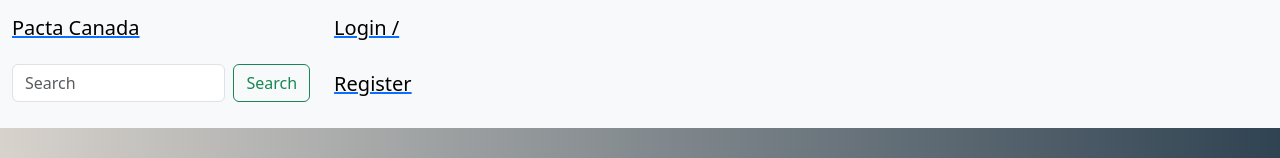
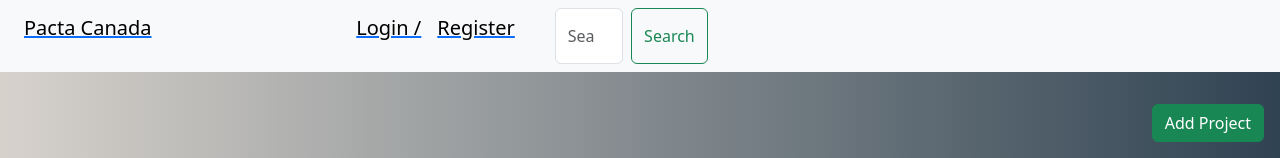
Before and after one commit to Vishalsahu0402/taskfront, a React (Vite) app: page / in a window 1280 px wide. Shown: the top 158 px of the page. Built offline with nearby package versions, Linux system fonts and the light colour scheme; no server answers.

Commit message:
check changes nav

```diff
--- a/src/componenets/Navbar.jsx
+++ b/src/componenets/Navbar.jsx
@@ -43,13 +43,25 @@
     return (
         <div>
             <nav className="navbar navbar-light bg-light">
-                <div className="container-fluid">
+                <div className=" px-4">
                     <div className='row'>
-                        <div className='col-md-8'>
+                        <div className='col-md-9 d-flex justify-content-between'>
 
                             <Link to="/">
                                 <p className="navbar-brand">Pacta Canada </p>
                             </Link>
+                            <div className='d-flex'>
+
+                            <Link to="/login">
+                                <p className="navbar-brand">Login /</p>
+                            </Link>
+                            <Link to="/register">
+                                <p className="navbar-brand">Register </p>
+                            </Link>
+                            </div>
+                        </div>
+
+                        <div className='col-md-3 d-flex justify-content-center'>
                             <form className="d-flex">
 
                                 <input
@@ -64,15 +76,6 @@
                                 </button>
                             </form>
                         </div>
-
-                        <div className='col-md-4'>
-                            <Link to="/login">
-                                <p className="navbar-brand">Login /</p>
-                            </Link>
-                            <Link to="/register">
-                                <p className="navbar-brand">Register </p>
-                            </Link>
-                        </div>
                     </div>
                 </div>
             </nav>
```
